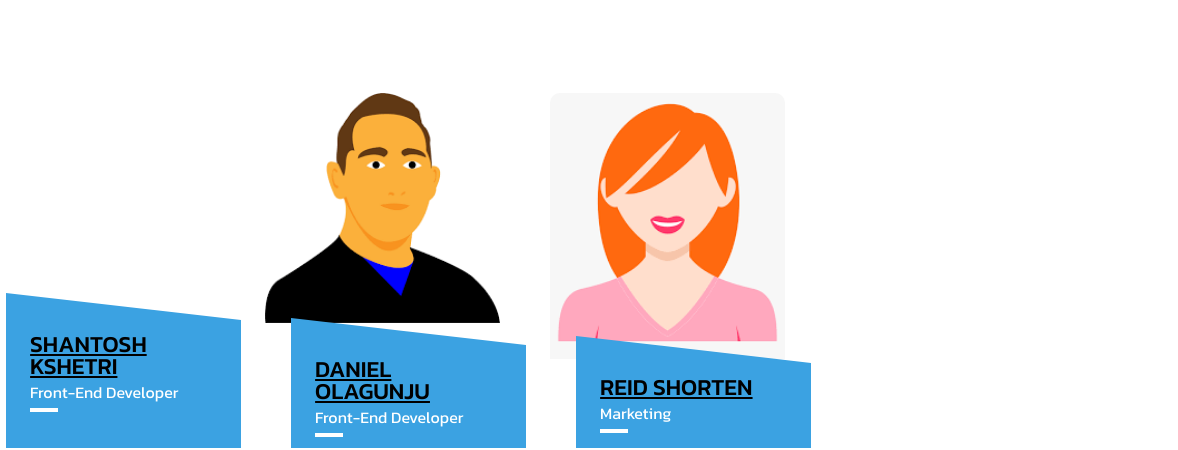
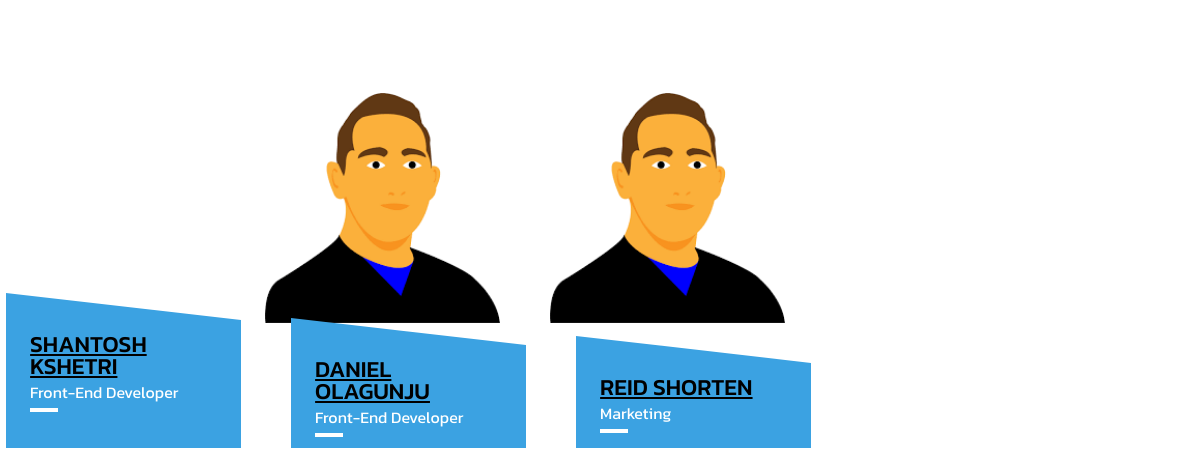
Before and after one commit to shantosh123/25Teams_page, a plain HTML site: page index.html in a window 1280 px wide. Shown: the part 2690-3140 px from the top of the page, 102-1280 px from the left. Drawn offline with nearby package versions, Linux system fonts and the light colour scheme; a script that the page names is missing; a web font is replaced by a local one.

Commit message:
Update index.html

```diff
--- a/index.html
+++ b/index.html
@@ -741,7 +741,7 @@
         <div class="col-xl-3 col-lg-4 col-md-6 col-sm-12 mt-5 mb-5 all-card marketing">
             <div class="our-team">
                 <div class="team-pic">
-                    <img src="assets/img/avatar1.png">
+                    <img src="assets/img/avatar.jpg">
                 </div>
                 <div class="team-profile">
                     <h3 class="team-title">
```
